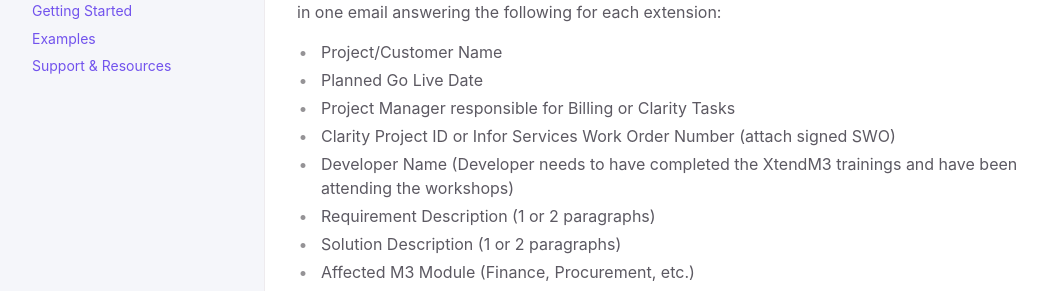
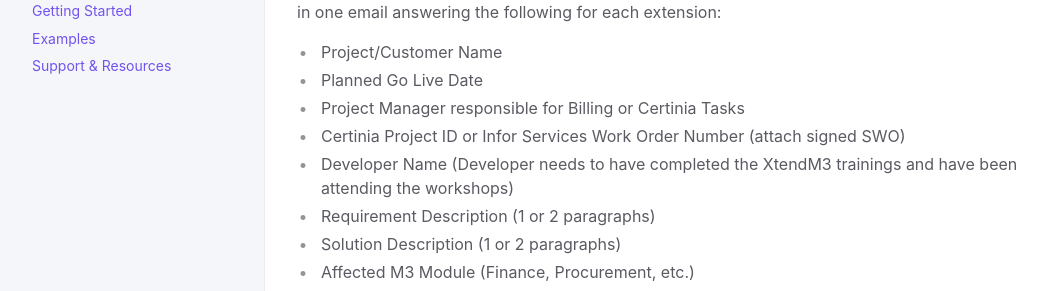
Before and after one commit to infor-cloud/xtendm3, a Jekyll site: the page built from docs/documentation/approval-requirements.md, in a window 1280 px wide. Shown: the part 978-1269 px from the top of the page, without its empty margins (107-1171 px from the left). Built offline with Jekyll 4.4.1, drawn with Linux system fonts in a browser that asks for light colours.

Commit message:
Updated approval-requirements.md Changed text CLarity to Certinia

```diff
--- a/docs/documentation/approval-requirements.md
+++ b/docs/documentation/approval-requirements.md
@@ -37,8 +37,8 @@ Therefore, if there are three extensions sent for review, there should be three
 
 - Project/Customer Name
 - Planned Go Live Date
-- Project Manager responsible for Billing or Clarity Tasks
-- Clarity Project ID or Infor Services Work Order Number (attach signed SWO)
+- Project Manager responsible for Billing or Certinia Tasks
+- Certinia Project ID or Infor Services Work Order Number (attach signed SWO)
 - Developer Name (Developer needs to have completed the XtendM3 trainings and have been attending the workshops)
 - Requirement Description (1 or 2 paragraphs)
 - Solution Description (1 or 2 paragraphs)
```
